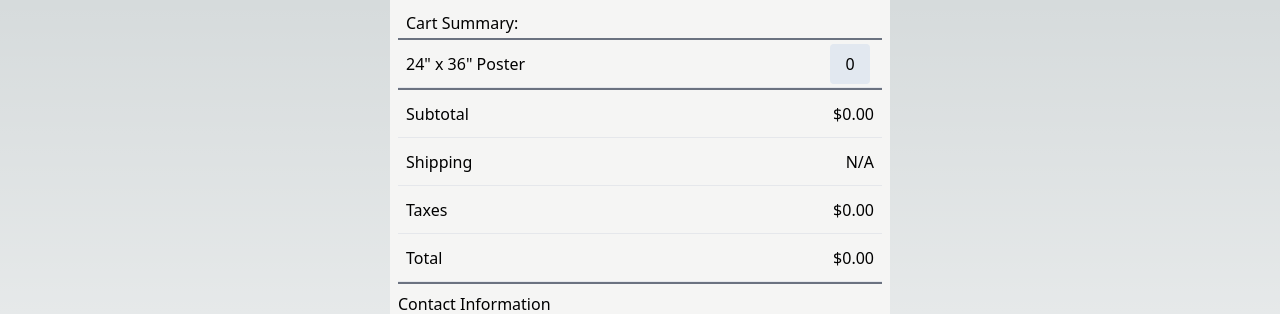
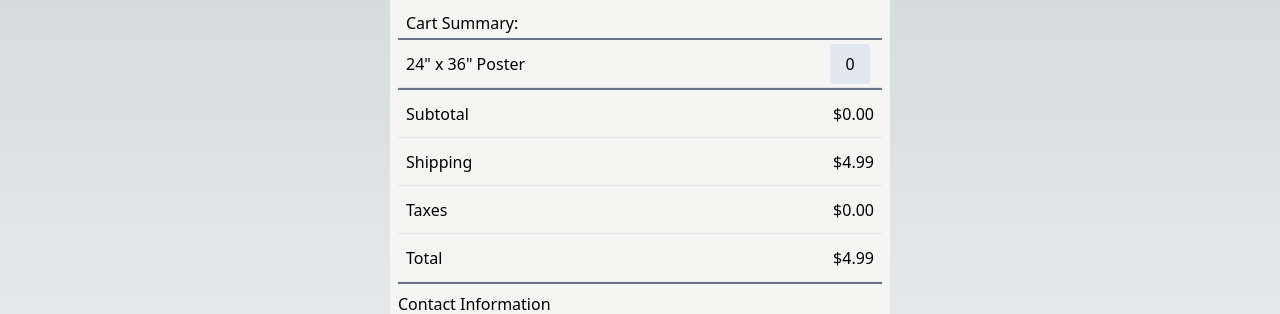
Before and after one commit to mkotik/poster, a Next.js app: page /checkout-information in a window 1280 px wide. Shown: the top 314 px of the page. Built offline with nearby package versions, Linux system fonts and the light colour scheme.

Commit message:
populate cart summary

```diff
--- a/components/CartSummary.tsx
+++ b/components/CartSummary.tsx
@@ -1,11 +1,15 @@
 import Counter from "./Counter";
 import React from "react";
+import config from "../config";
 
 interface CartSummaryProps {
   className?: string;
   quantity: number;
 }
 const CartSummary: React.FC<CartSummaryProps> = ({ className, quantity }) => {
+  const subTotal = quantity * config.price;
+  const taxes = subTotal * config.taxRate;
+  const total = subTotal + taxes + config.shipping;
   return (
     <div className={className}>
       <h2 className="flex items-center h-8 px-2 mt-2 border-b-2 border-gray-500">
@@ -20,19 +24,19 @@ const CartSummary: React.FC<CartSummaryProps> = ({ className, quantity }) => {
       <div className="border-b-2 border-gray-500 ">
         <div className="flex items-center justify-between h-12 px-2 border-b border-gray-200 ">
           <p>Subtotal</p>
-          <p>$0.00</p>
+          <p>{`$${subTotal.toFixed(2)}`}</p>
         </div>
         <div className="flex items-center justify-between h-12 px-2 border-b border-gray-200">
           <p>Shipping</p>
-          <p>N/A</p>
+          <p>{`$${config.shipping}`}</p>
         </div>
         <div className="flex items-center justify-between h-12 px-2 border-b border-gray-200">
           <p>Taxes</p>
-          <p>$0.00</p>
+          <p>{`$${taxes.toFixed(2)}`}</p>
         </div>
         <div className="flex items-center justify-between h-12 px-2 border-b border-gray-200">
           <p>Total</p>
-          <p>$0.00</p>
+          <p>{`$${total.toFixed(2)}`}</p>
         </div>
       </div>
     </div>
--- a/components/MainContent.tsx
+++ b/components/MainContent.tsx
@@ -9,7 +9,7 @@ const MainContent: React.FC = () => {
   const router = useRouter();
 
   const handleNext = async () => {
-    await axios.post("/api/createSession", { quantity });
+    await axios.post("/api/cartSummaryCookie", { quantity });
     router.push({
       pathname: "/checkout-information",
     });
--- a/components/PaymentForm.tsx
+++ b/components/PaymentForm.tsx
@@ -12,6 +12,7 @@ const PaymentForm: React.FC<{ clientSecret: string }> = ({ clientSecret }) => {
   // fix UI on mobile
   // watermark picture
   // Loader for payment
+  //favicon
   const router = useRouter();
   const stripe = useStripe();
   const elements = useElements();
--- /dev/null
+++ b/config.ts
@@ -0,0 +1,7 @@
+const config = {
+  price: 19.99,
+  shipping: 4.99,
+  taxRate: 0.07,
+};
+
+export default config;
--- a/package.json
+++ b/package.json
@@ -15,6 +15,7 @@
     "@types/react-dom": "18.0.9",
     "@types/stripe": "^8.0.417",
     "axios": "^1.3.4",
+    "cookie": "^0.5.0",
     "eslint": "8.30.0",
     "eslint-config-next": "13.0.7",
     "https": "^1.0.0",
@@ -27,6 +28,7 @@
     "stripe": "^11.14.0"
   },
   "devDependencies": {
+    "@types/cookie": "^0.5.1",
     "@types/js-cookie": "^3.0.3",
     "@types/jsonwebtoken": "^9.0.1",
     "@types/node": "^18.11.17",
```
Also changed, not shown: pages/api/cartSummaryCookie.ts (renamed from pages/api/createSession.ts), 1 other file (tests, documents, lock files or other folders).
